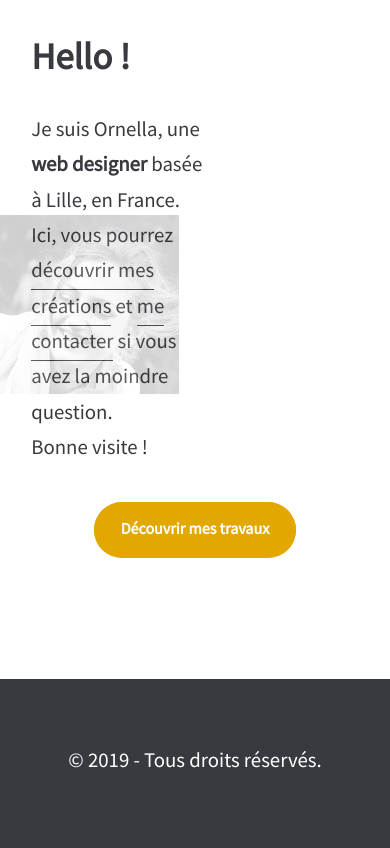
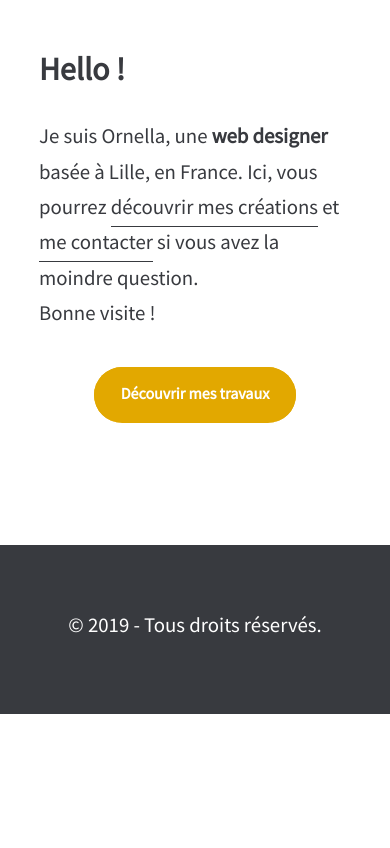
Before and after one commit to Maellin/portfolio, a PHP site: page / in a window 390 px wide; the page is wider, and only the part inside the window is pictured. Shown: the part 181-1029 px from the top of that part. After the commit the page ends 895 px from the top of that part, so only its background shows below. Run offline with PHP 8.4, Linux system fonts and the light colour scheme; some libraries are stand-ins or nearby versions.

Commit message:
responsive 2.0

```diff
--- a/index.php
+++ b/index.php
@@ -4,15 +4,15 @@
 			include'nav_bar.php';
 		?>
 
-		<div class="container-page">
+		<div class="container-page d-flex">
+			<figure class="picture d-flex a-center">
+				<img src="./img/ornella-mozzi.png" alt="Une photo de moi, souriant"/>
+			</figure>
+
 			<div class="container-intro d-flex j-center">
 				<p class="bold title--1">Hello !</p>
 				<p class="content">Je suis Ornella, une <strong class="bold">web designer</strong> basée à Lille, en France. Ici, vous pourrez <a href="works.php"> découvrir mes créations</a> et <a href="contact.php">me contacter</a> si vous avez la moindre question. <br/>
 				Bonne visite !</p>
-
-				<figure class="picture">
-					<img src="./img/ornella-mozzi.png" alt="Une photo de moi, souriant"/>
-				</figure>
 
 				<div class="button-container">
 					<a class="button button-link bold" href="works.php">Découvrir mes travaux</a>
--- a/style.css
+++ b/style.css
@@ -143,6 +143,7 @@ footer{
     min-height: calc(100vh - 111px - 8vh - 30vh);
 	max-width: 1280px;
 	margin: 0 auto;
+	flex-direction: row-reverse;
 }
 .container-intro{
 	max-width: 60vw;
@@ -160,12 +161,12 @@ footer{
 	line-height: 200%;
 }
 .picture{
-	position: absolute;
-    right: -15vw;
+	margin-right: auto;
+    width: 20%;
     opacity: 0.2;
 }
 .picture img{
-	width: 40%;
+	width: 100%;
 	height: auto;
 }
 p{
@@ -180,7 +181,6 @@ p{
 .card{
 	flex-direction: column;
 	width: 350px;
-	min-width: 350px;
 	max-height: 500px;
 	margin: 35px 20px;
 	box-shadow: 0px 3px 10px #B6B6B6;
@@ -287,9 +287,23 @@ label{
 }
 
 /* RESPONSIVE */
-@media only screen and (max-width: 768px) {
+
+
+/* Medium and large devices (landscape tablets, 768px and up) */
+@media only screen and (max-width: 1280px) {
 	.title--1{
 		font-size: 2.3rem;
+	}
+	.picture{
+		width: 20%;
+	}
+	.container-intro{
+		margin: 3vh 10vw;
+		max-width: 50vw;
+    	max-height: 100vh;
+	}
+	.content{
+		width: 100%;
 	}
 	.content, p{
 		font-size: 1.3rem;
@@ -298,11 +312,11 @@ label{
 		font-size: 1rem;
 	}
 	.container-form{
-		flex-direction: column-reverse;
+		flex-direction: column;
 	}
 	#contact-form{
-		margin: 0;
-		min-width: 70vw;
+	margin: 5% 0;
+	min-width: 80vw;
 	}
 	.container-video{
 		min-width: 100vw;
@@ -313,12 +327,42 @@ label{
 	#video{
 		max-width: 100vw;
 	}
+}
 
+/* Small devices (portrait tablets and large phones, 768px and down) */
+@media only screen and (max-width: 768px) {
+	.container-page {
+    	display: block;
+	}
+	.container-intro {
+    	margin: 0vh auto;
+    	max-width: 70vw;
+    }
+    .picture{
+    	margin: 0 50%;
+    	margin-bottom: -5vh;
+    }
+    .picture img{
+    	border-radius: 50%;
+    }
+	.content{
+		width: 90%;
+		font-size: 1.5rem;
+	}
+	.title--1 {
+    font-size: 2.3rem;
+	}
+}
+
+/* Extra small devices (phones, 600px and down) */
 @media only screen and (max-width: 600px) {
 	.container-header{
 		display: block;
 		width: 100%;
 		margin: 0;
+	}
+	.container-page{
+		display: block;
 	}
 	.container-logo{
 		text-align: center;
@@ -326,13 +370,36 @@ label{
 	.menu > ul{
 		justify-content: space-around;
 	}
+	.picture{
+		display: none;
+	}
 	.container-intro{
-			margin: 3vh 8vw;
+		margin: 5vh 10vw;
 		max-width: 100vw;
    		max-height: 100vh;
 	}
+	.title--1{
+		font-size: 2rem;
+	}
+	.content{
+		width:100%;
+		font-size: 1.3rem;
+	}
 	.button-container{
 		text-align: center;
+	}
+	.container-cards{
+		margin: 0;
+		padding: 0;
+	}
+	.text > .content{
+		margin: 0 3%;
+	}
+	.container-form{
+		display: block;
+	}
+	#contact-form{
+		margin: 20% 0;
 	}
 	#video{
 		max-width: 90vw;
```
Also changed, not shown: index.html (deleted, +0 -35 lines), img/ornella-mozzi-1.png (deleted). Lines whose indentation alone changed are shown as unchanged.
